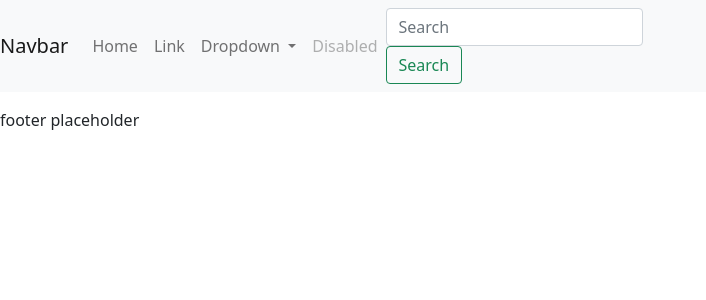
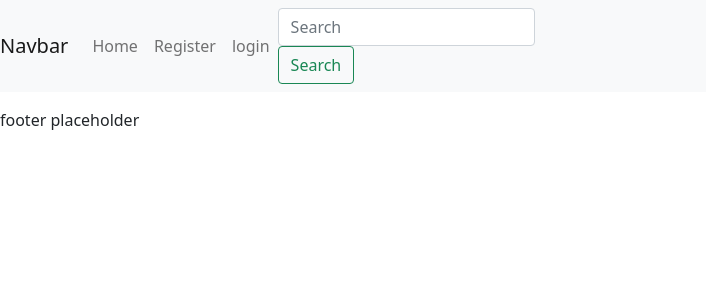
Before and after one commit to eric-blake/Wild-Atlantic-Way-Blog, a Django app: page / in a window 1280 px wide. Shown: the top 300 px of the page, without its empty margins (0-706 px from the left). Run offline with Django 3.2, Linux system fonts and the light colour scheme; data that the repository does not hold is empty; some libraries are stand-ins or nearby versions.

Commit message:
Add authentication to base.html

```diff
--- a/templates/base.html
+++ b/templates/base.html
@@ -19,7 +19,7 @@
 <body>
     <!-- Navigation -->
 <nav class="navbar navbar-expand-lg navbar-light bg-light">
-    <a class="navbar-brand" href="#">Navbar</a>
+    <a class="navbar-brand" href="{% url 'home' %}">Navbar</a>
     <button class="navbar-toggler" type="button" data-toggle="collapse" data-target="#navbarSupportedContent"
         aria-controls="navbarSupportedContent" aria-expanded="false" aria-label="Toggle navigation">
         <span class="navbar-toggler-icon"></span>
@@ -28,26 +28,21 @@
     <div class="collapse navbar-collapse" id="navbarSupportedContent">
         <ul class="navbar-nav mr-auto">
             <li class="nav-item active">
-                <a class="nav-link" href="#">Home <span class="sr-only">(current)</span></a>
+                <a class="nav-link" href="{% url 'home' %}">Home <span class="sr-only">(current)</span></a>
+            </li>
+            {% if user.is_authenticated %}
+            <li class = "nav-item">
+                <a class ="nav-link" href="{% url 'account_logout' %}">Logout</a>
+            </li>
+            {% else %}
+            <li class="nav-item">
+                <a class="nav-link" href="{% url 'account_signup' %}">Register</a>
             </li>
             <li class="nav-item">
-                <a class="nav-link" href="#">Link</a>
+                <a class="nav-link" href="{% url 'account_login' %}">login</a>
             </li>
-            <li class="nav-item dropdown">
-                <a class="nav-link dropdown-toggle" href="#" id="navbarDropdown" role="button" data-toggle="dropdown"
-                    aria-haspopup="true" aria-expanded="false">
-                    Dropdown
-                </a>
-                <div class="dropdown-menu" aria-labelledby="navbarDropdown">
-                    <a class="dropdown-item" href="#">Action</a>
-                    <a class="dropdown-item" href="#">Another action</a>
-                    <div class="dropdown-divider"></div>
-                    <a class="dropdown-item" href="#">Something else here</a>
-                </div>
-            </li>
-            <li class="nav-item">
-                <a class="nav-link disabled" href="#" tabindex="-1" aria-disabled="true">Disabled</a>
-            </li>
+            {% endif %}
+
         </ul>
         <form class="form-inline my-2 my-lg-0">
             <input class="form-control mr-sm-2" type="search" placeholder="Search" aria-label="Search">
--- a/wildatlanticway/urls.py
+++ b/wildatlanticway/urls.py
@@ -20,5 +20,6 @@ urlpatterns = [
     path('admin/', admin.site.urls),
     path('', include('waw_blog.urls'), name='waw_blog-urls'),
     path('summernote/', include('django_summernote.urls')),
-    path('account/', include('allauth.urls')),
+    path('accounts/', include('allauth.urls')),
+
 ]
```
